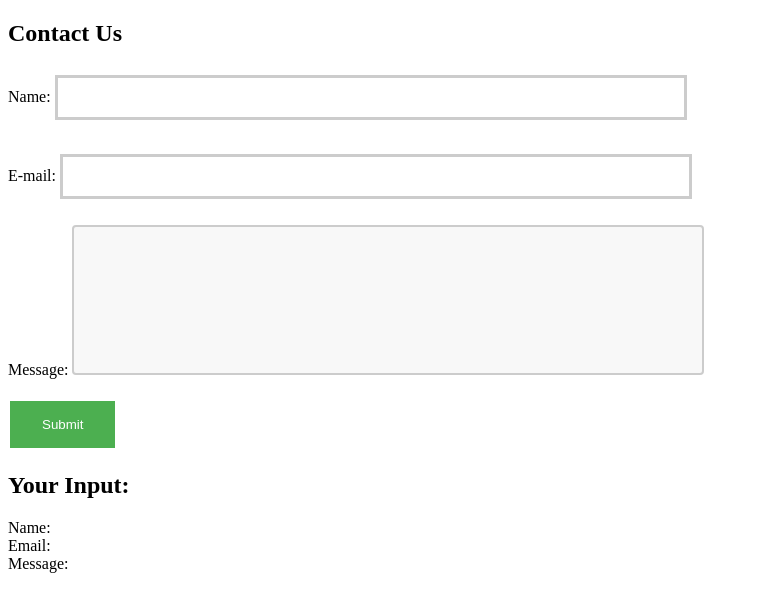
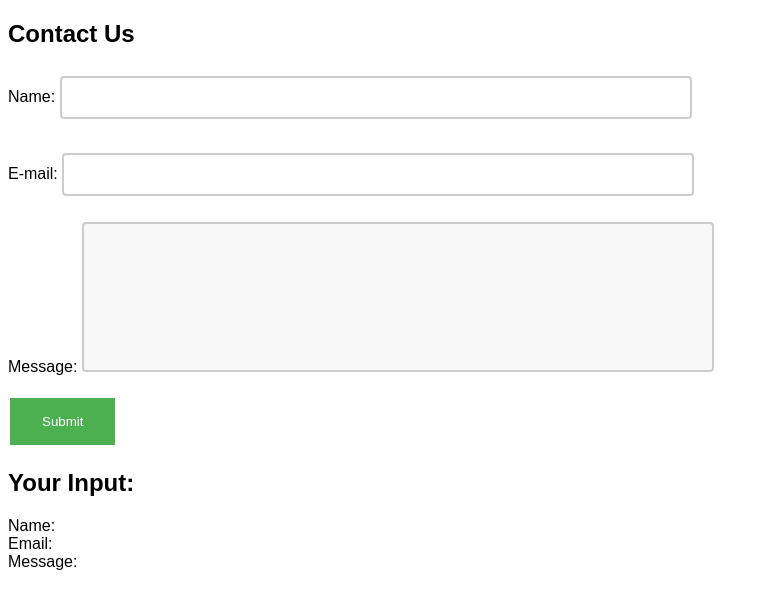
Before and after one commit to Surya6032/CS455, a PHP site: page /style.php in a window 1280 px wide. Shown: the top 612 px of the page, without its empty margins (0-769 px from the left). Run offline with PHP 8.4, Linux system fonts and the light colour scheme.

Commit message:
Update style.php

```diff
--- a/style.php
+++ b/style.php
@@ -10,6 +10,9 @@ input[type=button], input[type=submit], input[type=reset] {
   text-decoration: none;
   margin: 4px 2px;
   cursor: pointer;
+}
+body{
+	font-family: montserrat, arial, verdana;
 }
 
 textarea {
@@ -27,10 +30,11 @@ input[type=text] {
   padding: 12px 20px;
   margin: 8px 0;
   box-sizing: border-box;
-  border: 3px solid #ccc;
+  border: 2px solid #ccc;
   -webkit-transition: 0.5s;
   transition: 0.5s;
   outline: none;
+  border-radius: 4px;
 }
 
 input[type=text]:focus {
```
